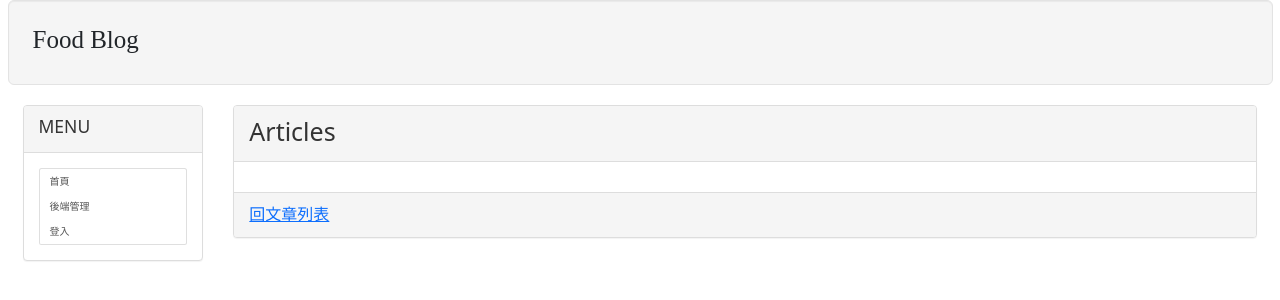
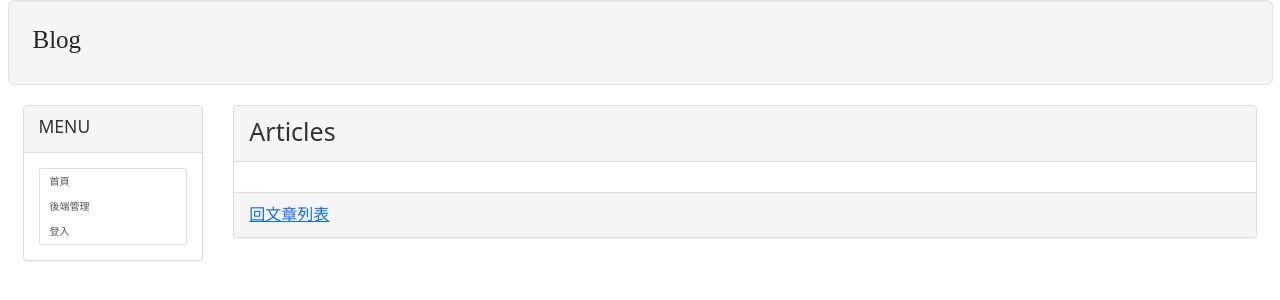
Before and after one commit to Calmtea5209/Django_Learning, a Django app: template templates/article.html in a window 1280 px wide. Shown: the top 300 px of the page. Run offline with Django 3.2, Linux system fonts and the light colour scheme; the template is opened without the code that fills it, so the values that code supplies are empty; some libraries are stand-ins or nearby versions.

Commit message:
修改首頁標題

```diff
--- a/templates/header.html
+++ b/templates/header.html
@@ -1,3 +1,3 @@
 <div class='well well-lg'>
-    <h1 style='font-family: 微軟正黑體'>Food Blog</h1>
+    <h1 style='font-family: 微軟正黑體'>Blog</h1>
 </div>
```
